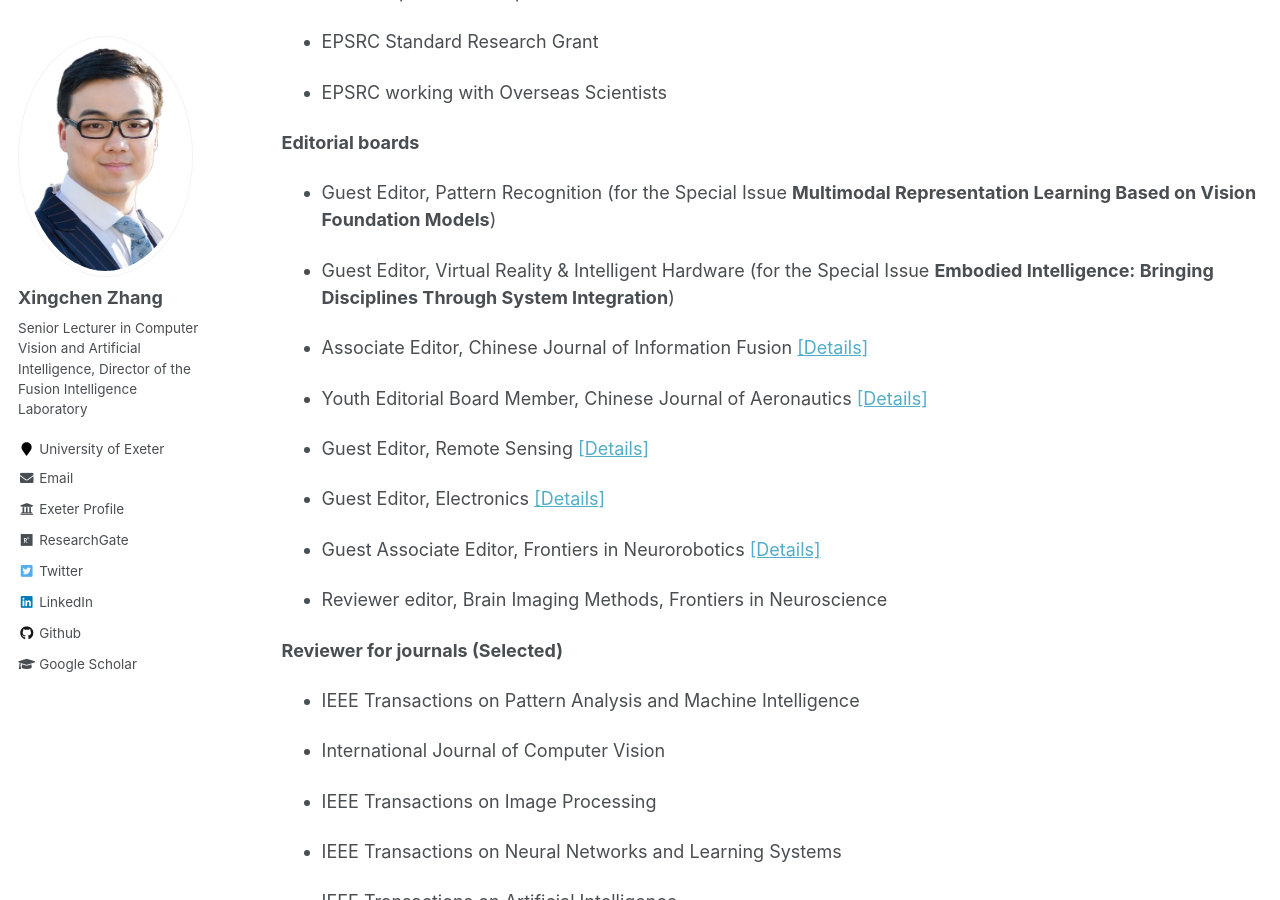
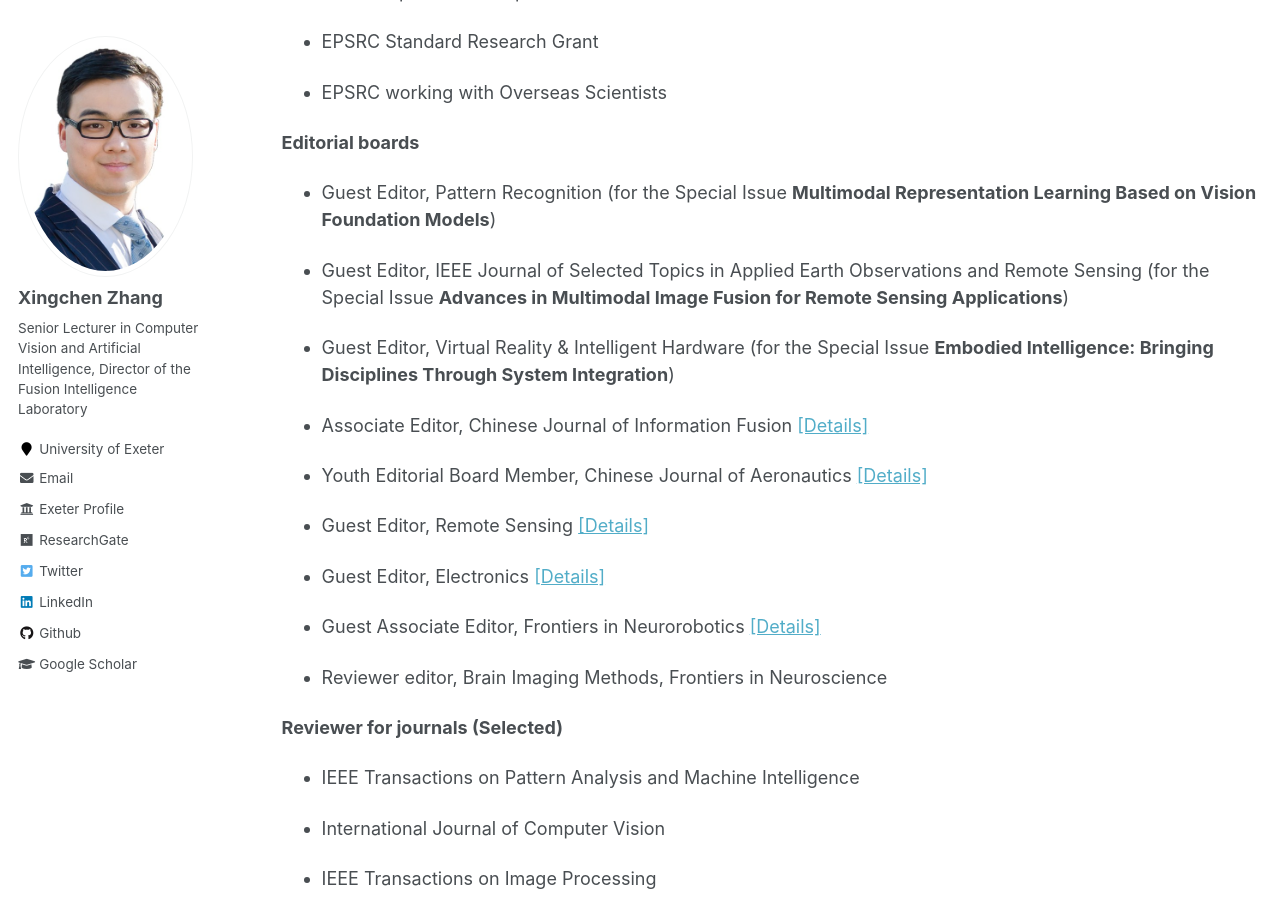
Before and after one commit to xingchenzhang/xingchenzhang.github.io, a Jekyll site: the page built from _pages/service.md, in a window 1280 px wide and 900 px high, scrolled down 1070 px. Built offline with Jekyll 4.4.1, drawn with Linux system fonts in a browser that asks for light colours.

Commit message:
update special issue

```diff
--- a/_pages/service.md
+++ b/_pages/service.md
@@ -46,6 +46,8 @@ author_profile: true
 **Editorial boards**
 
 - Guest Editor, Pattern Recognition (for the Special Issue **Multimodal Representation Learning Based on Vision Foundation Models**)
+
+- Guest Editor, IEEE Journal of Selected Topics in Applied Earth Observations and Remote Sensing (for the Special Issue **Advances in Multimodal Image Fusion for Remote Sensing Applications**)
 
 - Guest Editor, Virtual Reality & Intelligent Hardware (for the Special Issue **Embodied Intelligence: Bringing Disciplines Through System Integration**)
 
```
